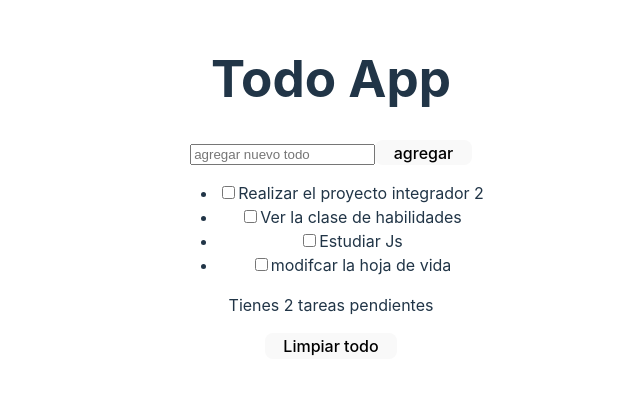
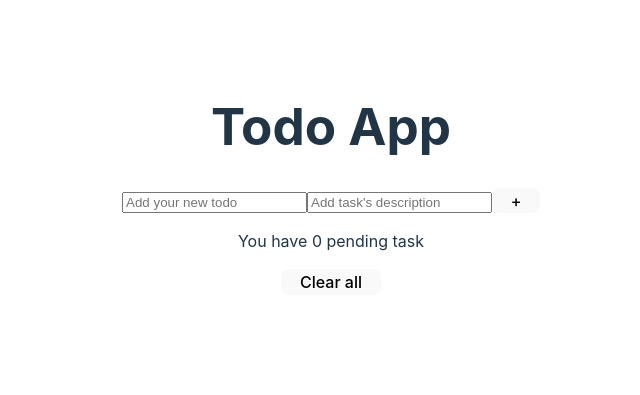
Before and after one commit to Yerlis09/my-react-task-list, a React (Vite) app in the folder my-react-task-list/: page / in a window 1280 px wide. Shown: the part 213-608 px from the top of the page, without its empty margins (309-949 px from the left). Built offline with nearby package versions, Linux system fonts and the light colour scheme.

Commit message:
terminado

```diff
--- a/my-react-task-list/package.json
+++ b/my-react-task-list/package.json
@@ -11,7 +11,8 @@
   },
   "dependencies": {
     "react": "^18.2.0",
-    "react-dom": "^18.2.0"
+    "react-dom": "^18.2.0",
+    "uuid": "^9.0.0"
   },
   "devDependencies": {
     "@types/react": "^18.2.15",
--- a/my-react-task-list/src/App.jsx
+++ b/my-react-task-list/src/App.jsx
@@ -2,50 +2,18 @@ import './App.css'
 import Header from './components/Header'
 import TaskList from './components/TaskList';
 
-
-const taskList = [
-  {
-    id:1001,
-    title:"Realizar el proyecto integrador 2",
-    stat: false
-  },
-
-  {
-    id:1002,
-    title:"Ver la clase de habilidades",
-    stat: false
-  },
-
-  {
-    id:1003,
-    title:"Estudiar Js",
-    stat: false
-  },
-
-  {
-    id:1004,
-    title:"modifcar la hoja de vida",
-    stat: false
-  },
-
-];
+//Creamos la lista de tareas
+const taskList = [];
 
 function App() {
-  //Función que responde al boton de borrar todo
-  function handleClear() {
-    console.log("Limpiar Todo");
-  };
-
   return (
-    <div>
-      <Header />
-      <TaskList list={taskList}/>
-      <div>
-        <p>Tienes {2} tareas pendientes</p>
-        <button onClick={handleClear}>Limpiar todo</button>
+    <div className="container">
+      <div className="todo-app">
+        <Header />
       </div>
+      <TaskList list={taskList} />
     </div>
-  )
+  );
 }
 
 export default App
--- a/my-react-task-list/src/components/Task.jsx
+++ b/my-react-task-list/src/components/Task.jsx
@@ -1,17 +1,30 @@
+import { useState } from "react";
 export default function Task(props) { // recibimos por parametros las tareas como propiedad
-    const { title } = props;
+    const { title, description, onTaskCompletion } = props;
+    const [completed, setCompleted] = useState(false);
 
     //Esta función va a responder cada vez que den click en el check
     const handleClickCheck = () => {
-        console.log(`Check: ${title}`);
+        setCompleted(!completed);
+        onTaskCompletion(title, !completed);
     };
 
     return (
-        <div>
-            <li>
-                <input type="checkbox" onClick={handleClickCheck} />
-                <span>{title}</span>
-            </li>
-        </div>
+        <div className="task-container">
+      <li>
+        {/* El checkbox muestra el estado actual de completado y ejecuta "handlecClickCheck" al cambiar */}
+        <input
+          className="custom-checkbox"
+          type="checkbox"
+          checked={completed}
+          onChange={handleClickCheck}
+        />
+        <span className="title">
+          {title}
+          {".\u00A0"}
+        </span>
+        <span>{description}</span>
+      </li>
+    </div>
     );
 }
--- a/my-react-task-list/src/components/TaskList.jsx
+++ b/my-react-task-list/src/components/TaskList.jsx
@@ -1,21 +1,114 @@
 import Task from "./Task";
+import { v4 as uuidv4 } from "uuid";
+import { useState, useEffect } from "react";
 
+//Utilizacion del useState para almacenar las tareas.
 const TaskList = (props) => {
     const { list } = props;
+    const [listTask, setListTask] = useState(list);
+    const [task, setTask] = useState("");
+    const [description, setDescription] = useState("");
 
-    //Funcion que responde cuando se hace click en el botón de "agregar".
+    //Controla la cantidad de tareas pendientes.
+    const getPendingTasksCount = () => {
+      return listTask.filter((task) => !task.stat).length;
+    };
+
+    //Se ejecuta al cambiar de valor el campo de tareas.
+    const onChangeTask = (event) => {
+      const newTask = event.target.value;
+      setTask(newTask);
+    };
+
+    //Se ejecuta al cambiar de valor el campo de descripcion
+    const onChangeDescription = (event) => {
+      const newDescription = event.target.value;
+      setDescription(newDescription);
+    };
+
+    //Se ejecuta al marcar o desmarcar una tarea como completa.
+    const handleTaskCompletion = (name, completed) => {
+      //Se actualiza el estado actual de la tarea
+      const updatedListTask = listTask.map((task) => {
+        if (task.titleTask === name) {
+          return { ...task, stat: completed };
+        }
+        return task;
+      });
+      setListTask(updatedListTask);
+      //Almacena la lista actualizada en el local storage
+      localStorage.setItem("listTask", JSON.stringify(updatedListTask));
+      console.log(`Task "${name}" completed: ${completed}`);
+    };
+
+    // Se ejecuta al agregar una tarea.
     function handleAddTask() {
-        console.log("Agregar Tarea");
+      if (task.trim() !== "") {
+        let newListTask = [...listTask];
+        const newAddTask = {
+          id: uuidv4(),
+          titleTask: task,
+          description: description,
+          stat: false,
+        };
+        newListTask = [...newListTask, newAddTask];
+        setTask("");
+        setDescription("");
+        setListTask(newListTask);
+        //Almacena la lista actualizada en el local storage
+        localStorage.setItem("listTask", JSON.stringify(newListTask));
       }
+    }
+
+    //Se ejecuta al borrar todas las tareas
+    function handleClear() {
+      setListTask([]);
+      //Elimina la lista del local storage
+      localStorage.removeItem("listTask");
+    }
+
+    // Carga la lista de tareas almacenada en el localStorage al cargar el componente
+    useEffect(() => {
+      const localStorageData = localStorage.getItem("listTask");
+      const storedListTask = JSON.parse(localStorageData);
+      if (storedListTask) {
+        setListTask(storedListTask);
+      }
+    }, []);
+
     return (
       <div>
-            <div>
-                <input type="text" placeholder="agregar nuevo todo" value={list.title} />
-                <button onClick={handleAddTask}>agregar</button>
+        <div className="inputs">
+          <input
+            type="text"
+            placeholder="Add your new todo"
+            value={task}
+            onChange={onChangeTask}
+          />
+          <input
+            type="text"
+            placeholder="Add task's description"
+            value={description}
+            onChange={onChangeDescription}
+          />
+          <button className="btn" onClick={handleAddTask}>
+            +
+          </button>
+        </div>
+        <div className="pending-tasks">
+          <p>You have {getPendingTasksCount()} pending task</p>
+        </div>
+        <div className="btn-clear">
+          <button onClick={handleClear}>Clear all</button>
         </div>
         <ul>
-                {list.map((task) => (
-                    <Task key={task.id} title={task.title} />
+          {listTask.map((task) => (
+            <Task
+              key={task.id}
+              title={task.titleTask}
+              description={task.description}
+              onTaskCompletion={handleTaskCompletion}
+            />
           ))}
         </ul>
       </div>
```
Also changed, not shown: 1 other file (tests, documents, lock files or other folders). Lines whose indentation alone changed are shown as unchanged.
